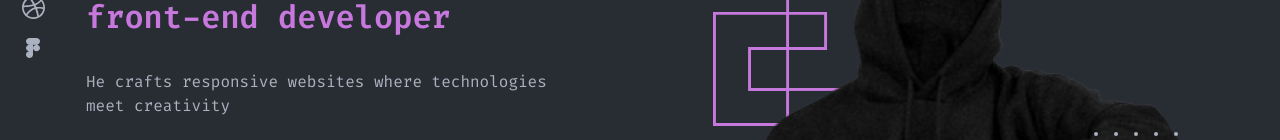
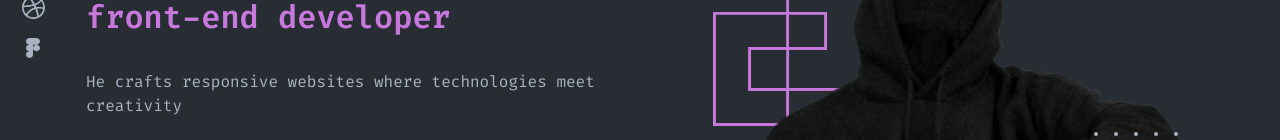
Before and after one commit to vcpc/Portfolio-Belal, an Angular app: page / in a window 1280 px wide. Shown: the part 247-387 px from the top of the page. Built offline with nearby package versions, Linux system fonts and the light colour scheme.

Commit message:
change font for discription

```diff
--- a/src/app/core/components/home/home.component.scss
+++ b/src/app/core/components/home/home.component.scss
@@ -36,10 +36,9 @@
 
     p {
       /* Box Model */
-      max-width: 90%;
       margin: auto {
         left: 0;
-        start: 0;
+        right: 0;
         top: 32px;
         bottom: 24px;
       }
```
